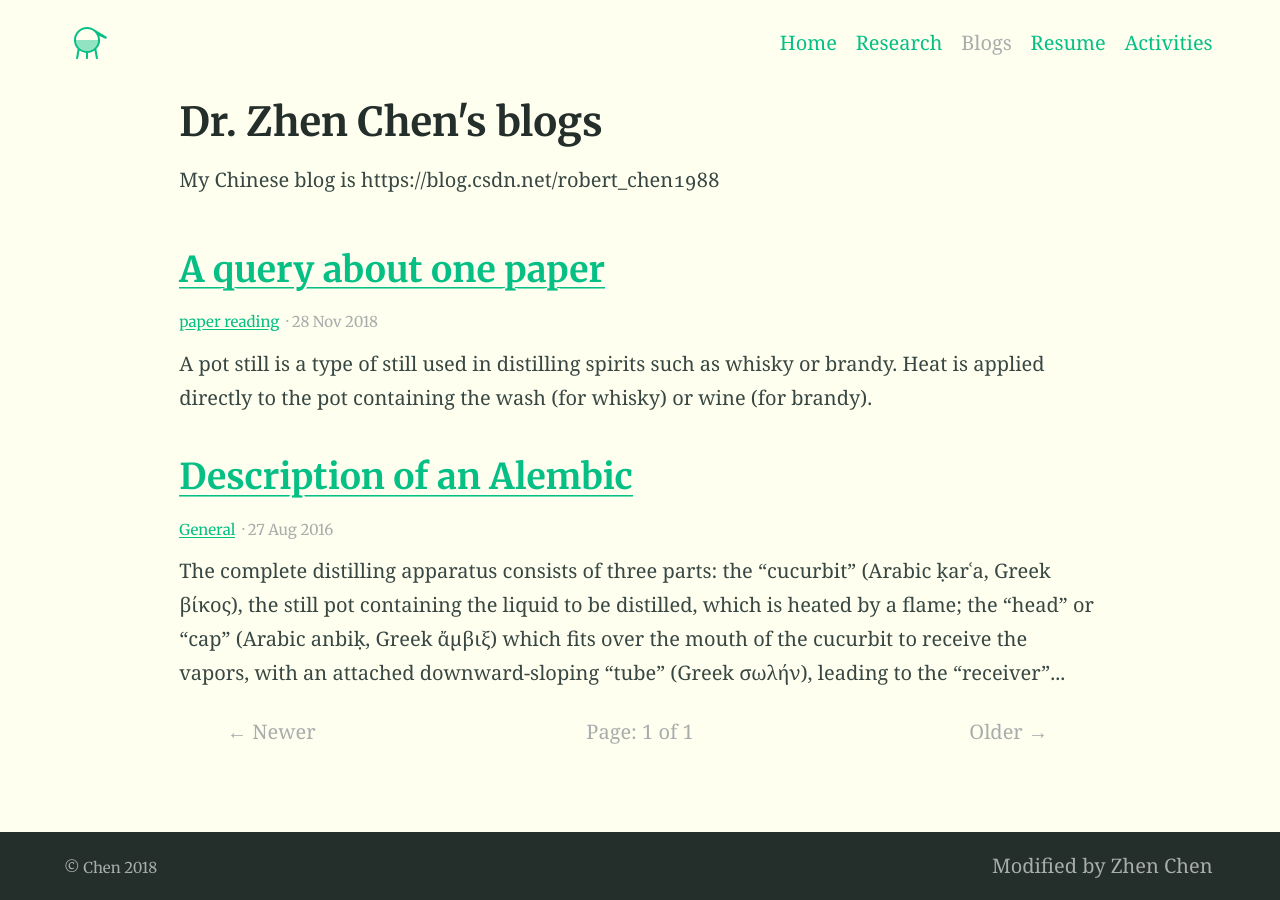
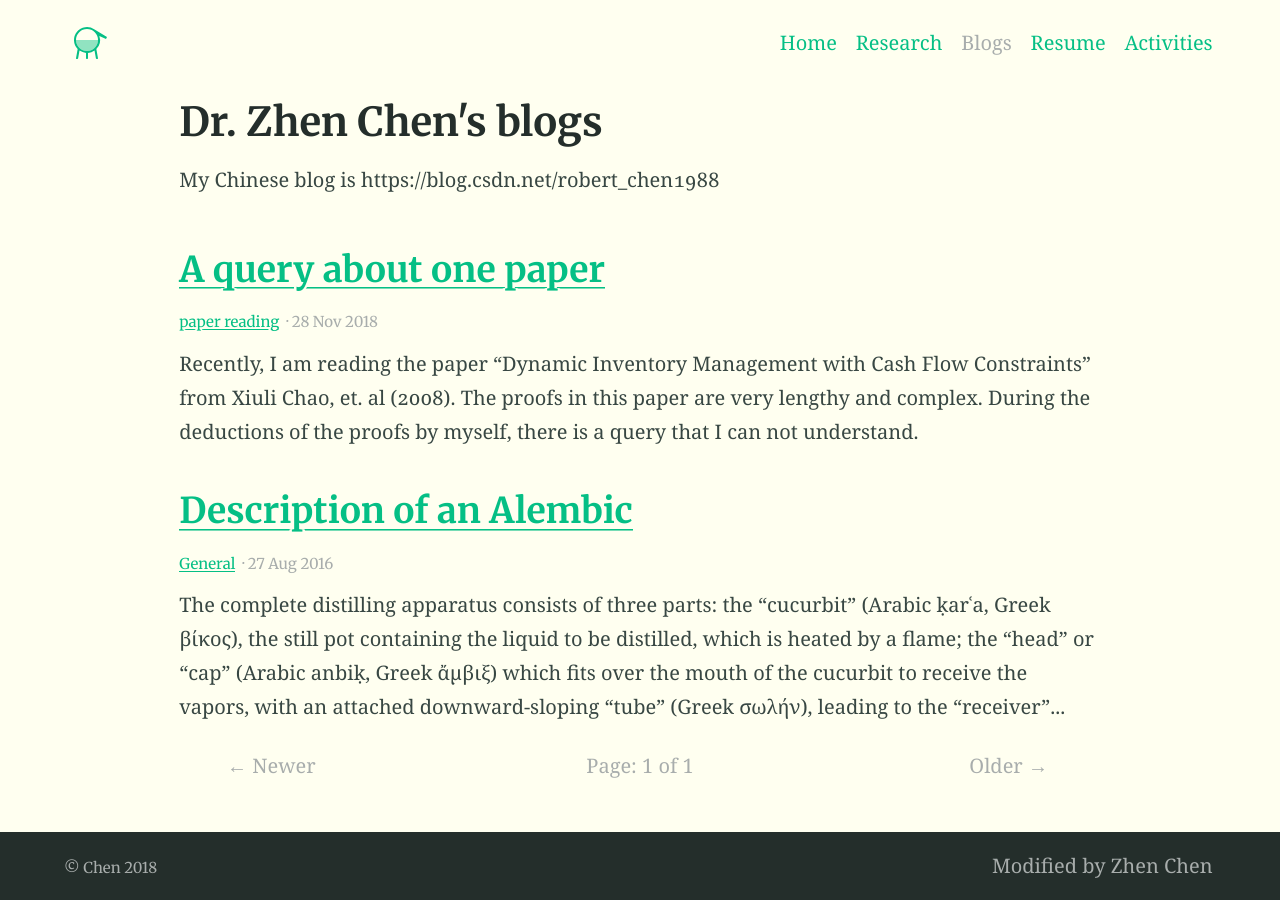
Before and after one commit to RobinChen121/robinchen121.github.io-12, a Jekyll site: the page built from blog/index.html, in a window 1280 px wide. Built offline with Jekyll 4.4.1, drawn with Linux system fonts in a browser that asks for light colours; the list of posts is cut into pages by our own code.

Commit message:
Update 2018-11-28-example-post-two.md

```diff
--- a/_posts/2018-11-28-example-post-two.md
+++ b/_posts/2018-11-28-example-post-two.md
@@ -3,7 +3,7 @@ title: A query about one paper
 categories:
 - paper reading
 excerpt: |
-  A pot still is a type of still used in distilling spirits such as whisky or brandy. Heat is applied directly to the pot containing the wash (for whisky) or wine (for brandy).
+  Recently, I am reading the paper "Dynamic Inventory Management with Cash Flow Constraints" from Xiuli Chao, et. al (2008). The proofs in this paper are very lengthy and complex. During the deductions of the proofs by myself, there is a query that I can not understand.
 ---
 
 Recently, I am reading the paper "Dynamic Inventory Management with Cash Flow Constraints" from Xiuli Chao, et. al (2008).  The proofs in this paper are very lengthy and complex.
@@ -20,7 +20,7 @@ $$
 \end{aligned}
 $$
 
-In the last term, I can not understand why it is $(p-c)\min\{y, D\}$, because on page 761, it wrote:
+In the last term, I can not understand why it is $(p-c)\min {y, D}$, because on page 761, it wrote:
 
 $$
 \pi_n(y, R)=E\left[V_{n+1}((y-D)^+, ~p\min\{y, D\}+(1+d)(R-cy))\right]
```
